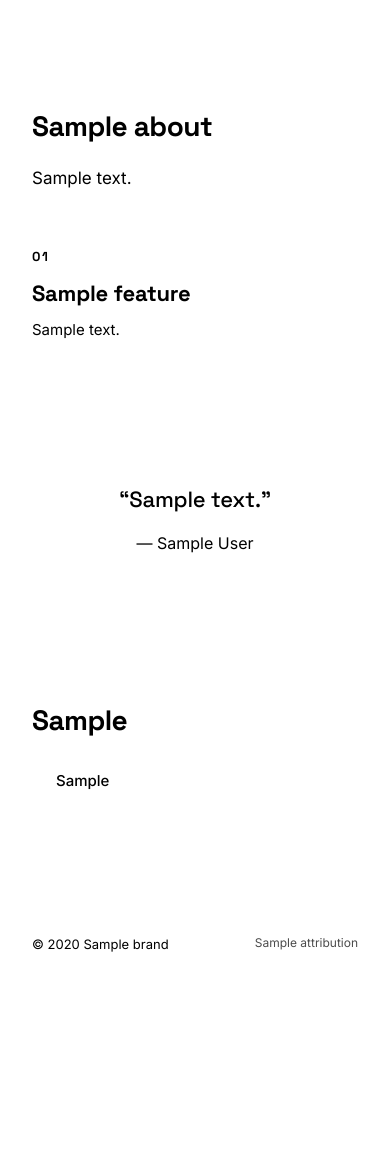
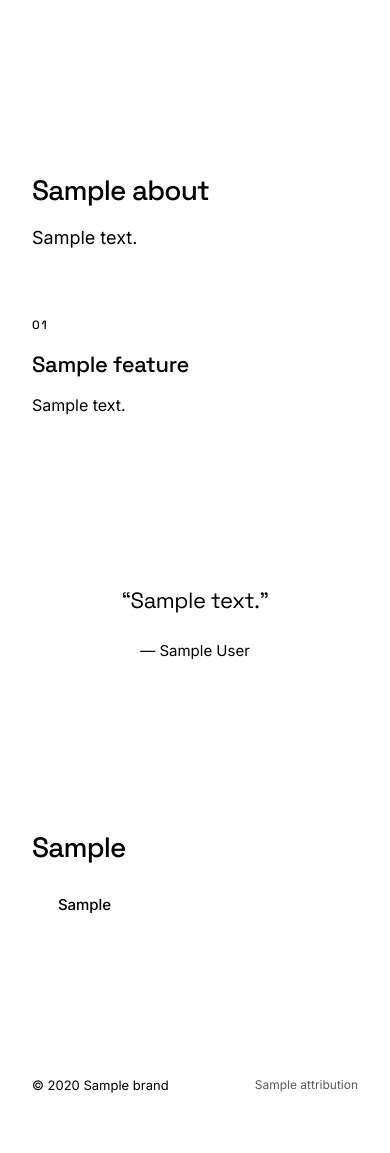
Before and after one commit to emmskie016/sitesnapbyecm, a Python web app: template templates/portfolio/index.html.j2 in a window 390 px wide. Shown: the part 1434-2587 px from the top of the page. Before the commit the page ends 2386 px from the top, so only its background shows below. Run offline with Jinja, Linux system fonts and the light colour scheme; the template is opened without the code that fills it: most values are stand-ins (such as "Sample title", 1, 10 or a date in 2020).

Commit message:
feat(templates): lighter typography across 3 archetypes
Drop headline font-weight from 700 to 500, tighten letter-spacing on
large headlines (-.025 to -.045em), increase body size from 15-17px to
17px with line-height 1.65, drop heaviest Google Fonts weights from the
URL, add hover lift + soft shadow on feature cards and work-grid
images, lower hero overlay opacity on hospitality so the photo shows
through more.

Per Emmerson early in the build session: lighter on the eye, more
engaging. Tests still green; render output structure unchanged.

Co-Authored-By: Claude Opus 4.7 (1M context) <noreply@anthropic.com>

```diff
--- a/templates/portfolio/index.html.j2
+++ b/templates/portfolio/index.html.j2
@@ -6,7 +6,7 @@
 <title>{{ copy.meta.title }}</title>
 <meta name="description" content="{{ copy.meta.description }}">
 <link rel="preconnect" href="https://fonts.googleapis.com">
-<link href="https://fonts.googleapis.com/css2?family=Space+Grotesk:wght@400;500;700&family=Inter:wght@400;500;600&display=swap" rel="stylesheet">
+<link href="https://fonts.googleapis.com/css2?family=Space+Grotesk:wght@400;500&family=Inter:wght@400;500;600&display=swap" rel="stylesheet">
 <style>
   :root {
     --primary: {{ palette.primary }};
@@ -20,39 +20,42 @@
   }
   *,*::before,*::after { box-sizing: border-box; }
   html,body { margin: 0; padding: 0; }
-  body { font-family: var(--body); background: var(--bg); color: var(--ink); line-height: 1.55; }
+  body { font-family: var(--body); background: var(--bg); color: var(--ink); line-height: 1.65; font-size: 17px; font-weight: 400; -webkit-font-smoothing: antialiased; -moz-osx-font-smoothing: grayscale; }
   a { color: var(--primary); text-decoration: none; }
   .wrap { max-width: 1200px; margin: 0 auto; padding: 0 32px; }
-  header { padding: 32px 0; }
+  header { padding: 36px 0; }
   .nav { display: flex; align-items: center; justify-content: space-between; }
-  .brand { font-family: var(--display); font-weight: 700; font-size: 20px; letter-spacing: -.01em; }
-  .nav .links a { margin-left: 24px; color: var(--ink-soft); font-size: 14px; font-weight: 500; }
-  .hero { padding: 96px 0 64px; }
-  .hero h1 { font-family: var(--display); font-size: clamp(56px, 10vw, 120px); line-height: .95; margin: 0 0 24px; letter-spacing: -.03em; font-weight: 700; }
-  .hero p.lede { font-size: 21px; color: var(--ink-soft); margin: 0 0 32px; max-width: 28em; }
+  .brand { font-family: var(--display); font-weight: 500; font-size: 20px; letter-spacing: -.02em; }
+  .nav .links a { margin-left: 28px; color: var(--ink-soft); font-size: 14px; font-weight: 500; }
+  .nav .links a:hover { color: var(--ink); }
+  .hero { padding: 112px 0 72px; }
+  .hero h1 { font-family: var(--display); font-weight: 500; font-size: clamp(56px, 10vw, 124px); line-height: .96; margin: 0 0 28px; letter-spacing: -.045em; }
+  .hero p.lede { font-size: 22px; line-height: 1.55; color: var(--ink-soft); margin: 0 0 36px; max-width: 28em; font-weight: 400; }
   .hero-actions { display: flex; gap: 16px; flex-wrap: wrap; }
-  .btn { display: inline-block; padding: 14px 24px; border-radius: 8px; font-weight: 500; font-size: 15px; transition: transform .15s; }
+  .btn { display: inline-block; padding: 14px 26px; border-radius: 8px; font-weight: 500; font-size: 15px; letter-spacing: -.005em; transition: transform .15s, box-shadow .2s; }
   .btn:hover { transform: translateY(-1px); }
   .btn-primary { background: var(--ink); color: var(--bg); }
-  .btn-ghost { color: var(--ink); border: 1px solid color-mix(in srgb, var(--ink) 20%, transparent); }
-  section { padding: 80px 0; }
+  .btn-primary:hover { box-shadow: 0 12px 28px -10px color-mix(in srgb, var(--ink) 50%, transparent); }
+  .btn-ghost { color: var(--ink); border: 1px solid color-mix(in srgb, var(--ink) 18%, transparent); }
+  section { padding: 88px 0; }
   .work-grid { display: grid; grid-template-columns: 1.4fr 1fr; gap: 32px; }
   .work-grid figure { margin: 0; border-radius: 12px; overflow: hidden; }
-  .work-grid img { width: 100%; height: 100%; object-fit: cover; display: block; aspect-ratio: 4/3; }
+  .work-grid img { width: 100%; height: 100%; object-fit: cover; display: block; aspect-ratio: 4/3; transition: transform .4s; }
+  .work-grid figure:hover img { transform: scale(1.02); }
   .work-grid .stack { display: grid; grid-template-rows: 1fr 1fr; gap: 32px; }
-  h2 { font-family: var(--display); font-size: clamp(28px, 4vw, 44px); margin: 0 0 12px; letter-spacing: -.02em; }
-  .lede { color: var(--ink-soft); max-width: 36em; font-size: 17px; }
-  .principles { display: grid; grid-template-columns: repeat(3, 1fr); gap: 48px; margin-top: 56px; }
-  .principle .num { font-family: var(--display); font-size: 13px; color: var(--accent); font-weight: 700; letter-spacing: .12em; }
-  .principle h3 { font-family: var(--display); font-size: 22px; margin: 8px 0; letter-spacing: -.01em; }
-  .principle p { margin: 0; color: var(--ink-soft); font-size: 15px; }
-  .quotes { border-top: 1px solid color-mix(in srgb, var(--ink) 12%, transparent); border-bottom: 1px solid color-mix(in srgb, var(--ink) 12%, transparent); padding: 64px 0; text-align: center; }
-  .quotes blockquote { font-family: var(--display); font-size: clamp(22px, 3vw, 32px); line-height: 1.35; margin: 0 auto 16px; max-width: 30em; font-weight: 500; letter-spacing: -.01em; }
-  .quotes cite { color: var(--ink-soft); font-style: normal; }
+  h2 { font-family: var(--display); font-weight: 500; font-size: clamp(28px, 4vw, 48px); line-height: 1.1; margin: 0 0 16px; letter-spacing: -.03em; }
+  .lede { color: var(--ink-soft); max-width: 36em; font-size: 18px; line-height: 1.6; }
+  .principles { display: grid; grid-template-columns: repeat(3, 1fr); gap: 48px; margin-top: 64px; }
+  .principle .num { font-family: var(--display); font-size: 12px; color: var(--accent); font-weight: 500; letter-spacing: .14em; text-transform: uppercase; }
+  .principle h3 { font-family: var(--display); font-weight: 500; font-size: 22px; margin: 10px 0; letter-spacing: -.015em; }
+  .principle p { margin: 0; color: var(--ink-soft); font-size: 16px; line-height: 1.6; }
+  .quotes { border-top: 1px solid color-mix(in srgb, var(--ink) 10%, transparent); border-bottom: 1px solid color-mix(in srgb, var(--ink) 10%, transparent); padding: 80px 0; text-align: center; }
+  .quotes blockquote { font-family: var(--display); font-weight: 400; font-size: clamp(22px, 3vw, 34px); line-height: 1.35; margin: 0 auto 20px; max-width: 30em; letter-spacing: -.02em; }
+  .quotes cite { color: var(--ink-soft); font-style: normal; font-size: 15px; }
   .cta { text-align: left; }
   .cta h2 { max-width: 14em; }
-  footer { padding: 48px 0; color: var(--ink-soft); font-size: 13px; display: flex; justify-content: space-between; flex-wrap: wrap; gap: 16px; }
-  footer .attribution { font-size: 12px; opacity: .7; }
+  footer { padding: 56px 0; color: var(--ink-soft); font-size: 13px; display: flex; justify-content: space-between; flex-wrap: wrap; gap: 16px; }
+  footer .attribution { font-size: 12px; opacity: .65; }
   footer .attribution a { color: var(--ink-soft); }
   @media (max-width: 800px) {
     .work-grid, .principles { grid-template-columns: 1fr; }
```
Also changed, not shown: templates/hospitality/index.html.j2 (+24 -23 lines), templates/service/index.html.j2 (+24 -22 lines).
